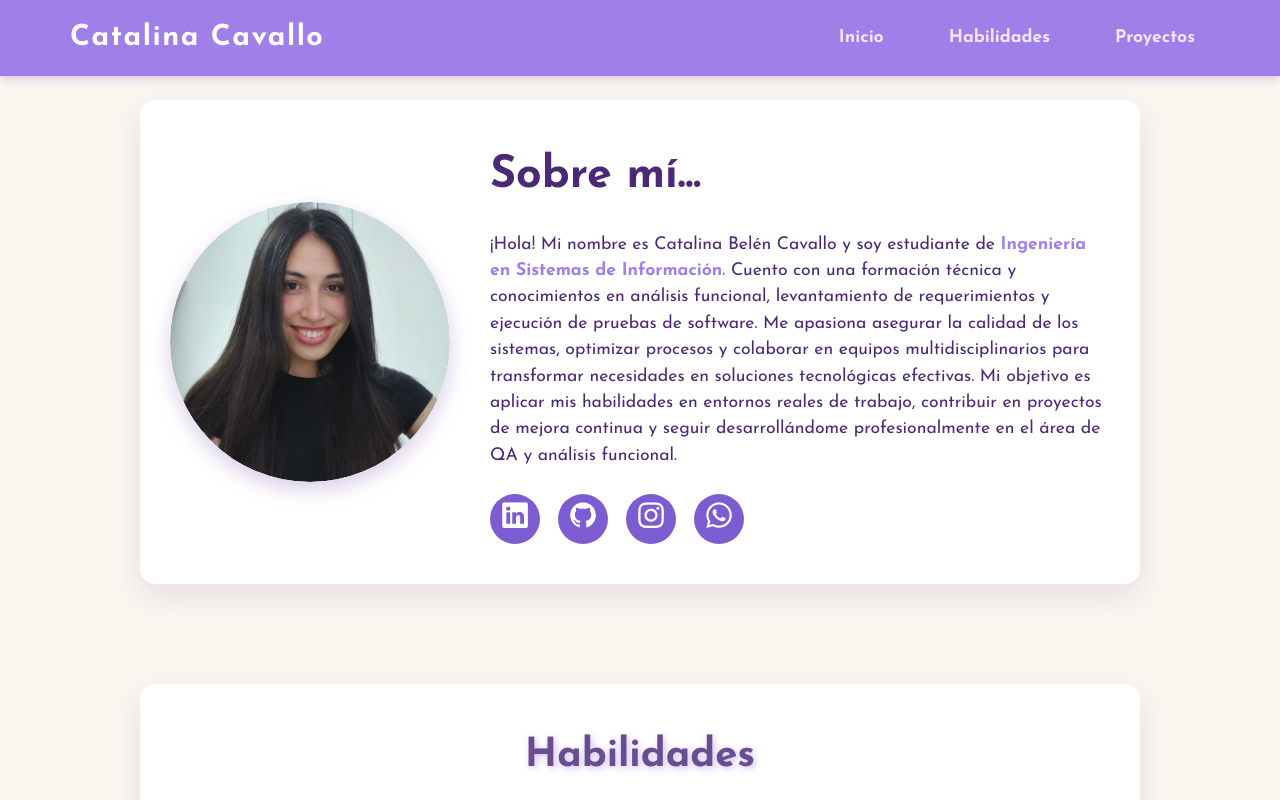
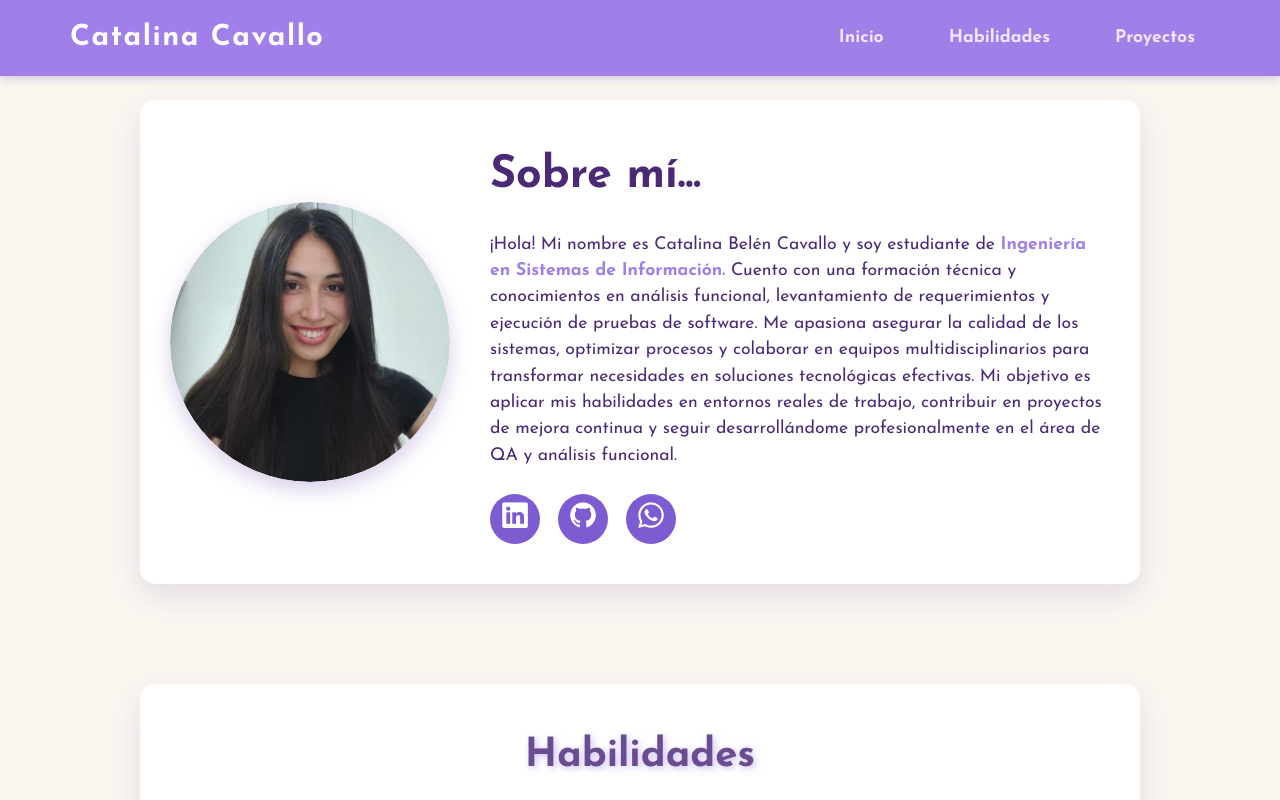
Before and after one commit to CatalinaCavallo/My-Portfolio-, a plain HTML site: page index.html in a window 1280 px wide. Shown: the top 800 px of the page. Drawn offline with nearby package versions, Linux system fonts and the light colour scheme.

Commit message:
Actualización redes

```diff
--- a/index.html
+++ b/index.html
@@ -41,9 +41,6 @@
                     </a>
                     <a href="https://github.com/CatalinaCavallo">
                         <i class="bi bi-github"></i>
-                    </a>
-                    <a href="https://www.instagram.com/cata_cavallo/">
-                        <i class="bi bi-instagram"></i>
                     </a>
                     <a href="https://wa.me/5493492650506?text=Hola%20Catalina%2C%20vi%20tu%20portfolio%20y%20me%20gustar%C3%ADa%20hablar%20con%20vos.">
                         <i class="bi bi-whatsapp"></i>
```
